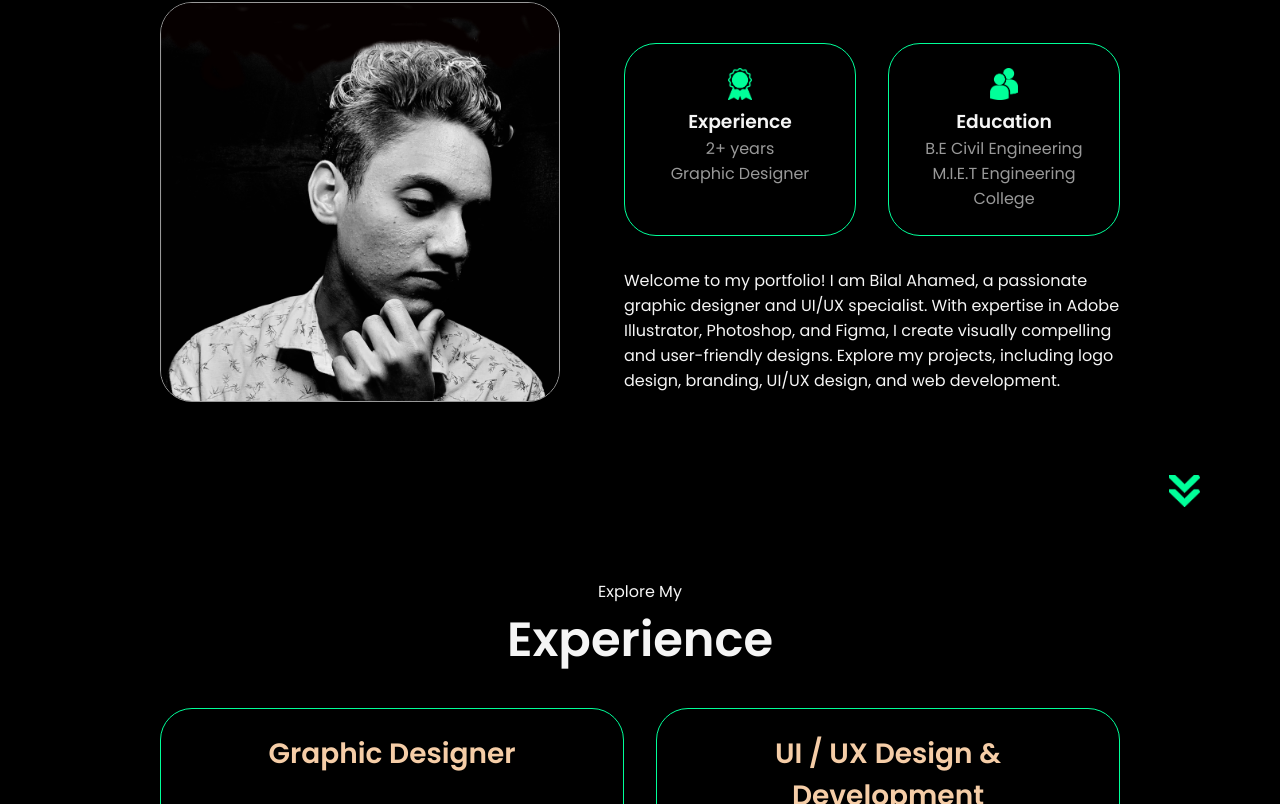
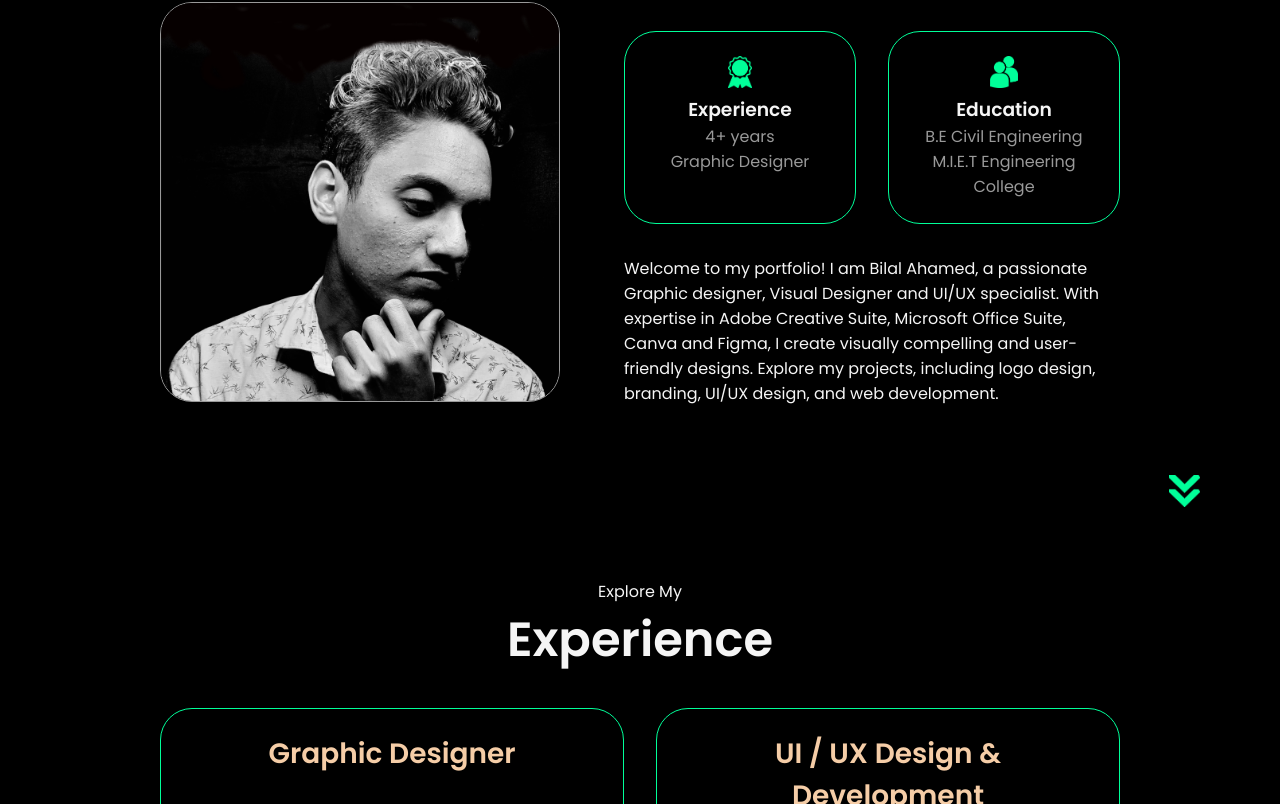
Before and after one commit to bilalibnumar/portfolio, a plain HTML site: page index.html in a window 1280 px wide. Shown: the part 1117-1921 px from the top of the page. Drawn offline with nearby package versions, Linux system fonts and the light colour scheme.

Commit message:
index.html

```diff
--- a/index.html
+++ b/index.html
@@ -80,7 +80,7 @@
         <div class="details-container">
           <img src="./assets/experience.png" alt="Experience icon" class="icon"/>
           <h3>Experience</h3>
-          <p>2+ years <br />Graphic Designer</p>
+          <p>4+ years <br />Graphic Designer</p>
         </div>
         <div class="details-container">
           <img src="./assets/education.png" alt="Education icon" class="icon"/>
@@ -89,7 +89,7 @@
         </div>
       </div>
       <div class="text-container">
-        <p>Welcome to my portfolio! I am Bilal Ahamed, a passionate graphic designer and UI/UX specialist. With expertise in Adobe Illustrator, Photoshop, and Figma, I create visually compelling and user-friendly designs. Explore my projects, including logo design, branding, UI/UX design, and web development.</p>
+        <p>Welcome to my portfolio! I am Bilal Ahamed, a passionate Graphic designer, Visual Designer and UI/UX specialist. With expertise in Adobe Creative Suite, Microsoft Office Suite, Canva and Figma, I create visually compelling and user-friendly designs. Explore my projects, including logo design, branding, UI/UX design, and web development.</p>
       </div>
       </div>
     </div>
```
